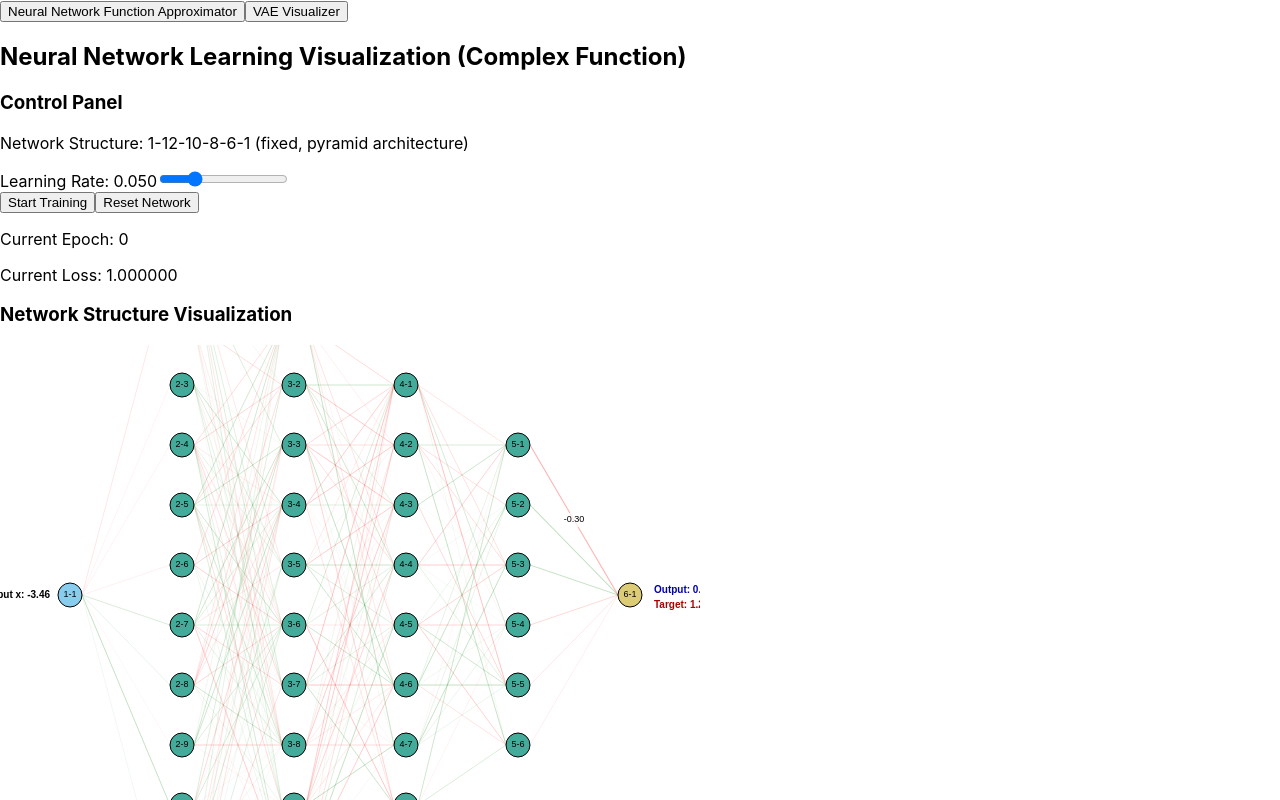
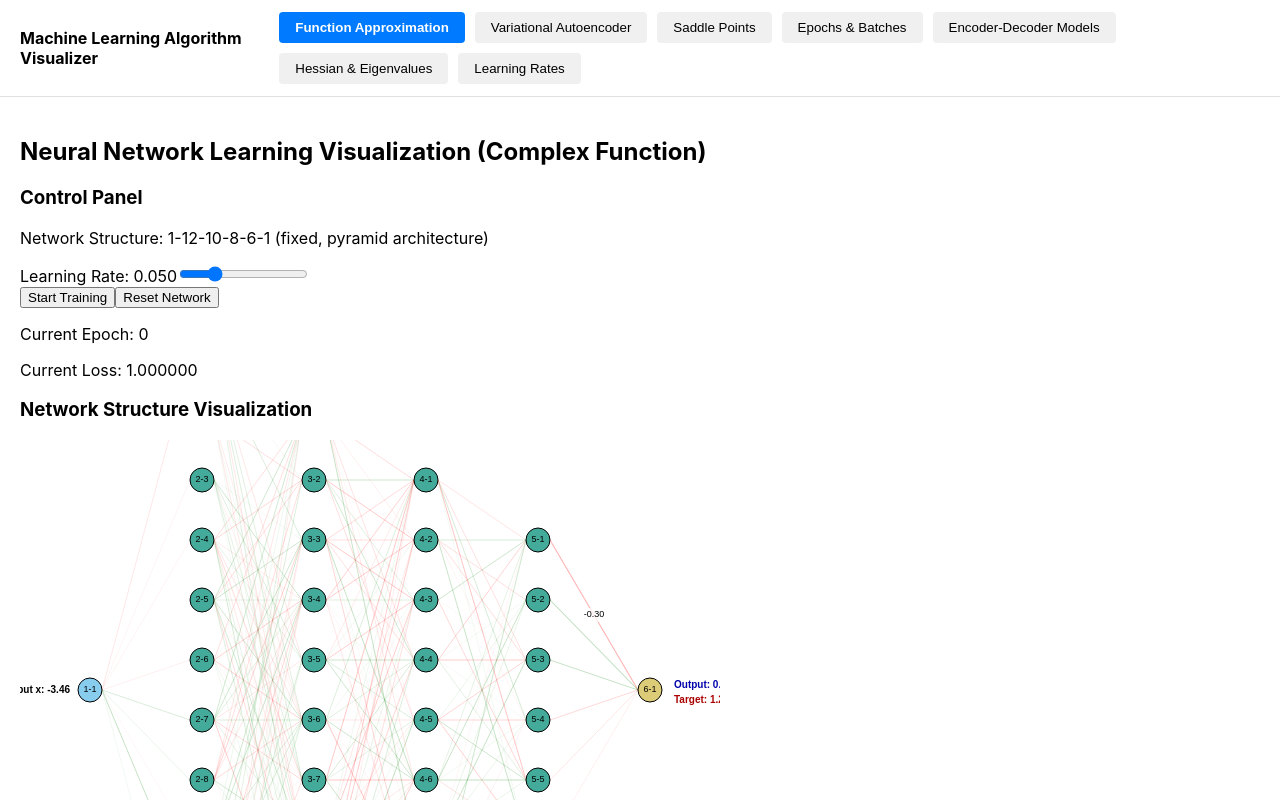
Before and after one commit to ynyeh0221/MLAlgoViz, a React (Create React App) app: page / in a window 1280 px wide. Shown: the top 800 px of the page. Built offline with nearby package versions, Linux system fonts and the light colour scheme.

Commit message:
Update App.js

```diff
--- a/src/App.js
+++ b/src/App.js
@@ -1,19 +1,80 @@
 import React, { useState } from 'react';
 import NeuralNetworkVisualization from './components/NeuralNetworkFunctionApproximator';
 import VAEVisualizer from './components/VAEVisualizer';
+import GradientDescent from './components/GradientDescentAtSaddlePoint';
+import EpochAndBatch from './components/EpochAndBatchVisualization';
+import EncoderDecoder from './components/EncoderDecoderVisualizer';
+import HessianEigenvalue from './components/HessianAndEigenvalue';
+import LearningRate from './components/LearningRate';
 
 function App() {
   const [activeComponent, setActiveComponent] = useState('neural');
 
+  // Button data array
+  const buttons = [
+    { id: 'neural', label: 'Function Approximation' },
+    { id: 'vae', label: 'Variational Autoencoder' },
+    { id: 'gd', label: 'Saddle Points' },
+    { id: 'eb', label: 'Epochs & Batches' },
+    { id: 'ed', label: 'Encoder-Decoder Models' },
+    { id: 'hessian', label: 'Hessian & Eigenvalues' },
+    { id: 'learningrate', label: 'Learning Rates' }
+  ];
+
+  // Button style generator function
+  const getButtonStyle = (id) => ({
+    padding: '8px 16px',
+    border: 'none',
+    borderRadius: '4px',
+    backgroundColor: activeComponent === id ? '#007bff' : '#f0f0f0',
+    color: activeComponent === id ? 'white' : 'black',
+    cursor: 'pointer',
+    fontWeight: activeComponent === id ? 'bold' : 'normal',
+    transition: 'background-color 0.2s'
+  });
+
+  // Component mapping object
+  const componentMap = {
+    neural: <NeuralNetworkVisualization />,
+    vae: <VAEVisualizer />,
+    gd: <GradientDescent />,
+    eb: <EpochAndBatch />,
+    ed: <EncoderDecoder />,
+    hessian: <HessianEigenvalue />,
+    learningrate: <LearningRate />
+  };
+
   return (
     <div className="App">
-      <div className="tabs">
-        <button onClick={() => setActiveComponent('neural')}>Neural Network Function Approximator</button>
-        <button onClick={() => setActiveComponent('another')}>VAE Visualizer</button>
+      <header style={{
+        padding: '12px 20px',
+        display: 'flex',
+        justifyContent: 'space-between',
+        alignItems: 'center',
+        borderBottom: '1px solid #e0e0e0'
+      }}>
+        <div style={{ fontSize: '16px', fontWeight: 'bold' }}>Machine Learning Algorithm Visualizer</div>
+        <div className="tabs" style={{
+          display: 'flex',
+          flexWrap: 'wrap',
+          gap: '10px',
+          justifyContent: 'flex-start'
+        }}>
+          {buttons.map(button => (
+            <button
+              key={button.id}
+              onClick={() => setActiveComponent(button.id)}
+              style={getButtonStyle(button.id)}
+            >
+              {button.label}
+            </button>
+          ))}
+        </div>
+      </header>
+
+      <div style={{ padding: '20px' }}>
+        {componentMap[activeComponent]}
       </div>
-
-      {activeComponent === 'neural' && <NeuralNetworkVisualization />}
-      {activeComponent === 'another' && <VAEVisualizer />}
     </div>
   );
 }
```
